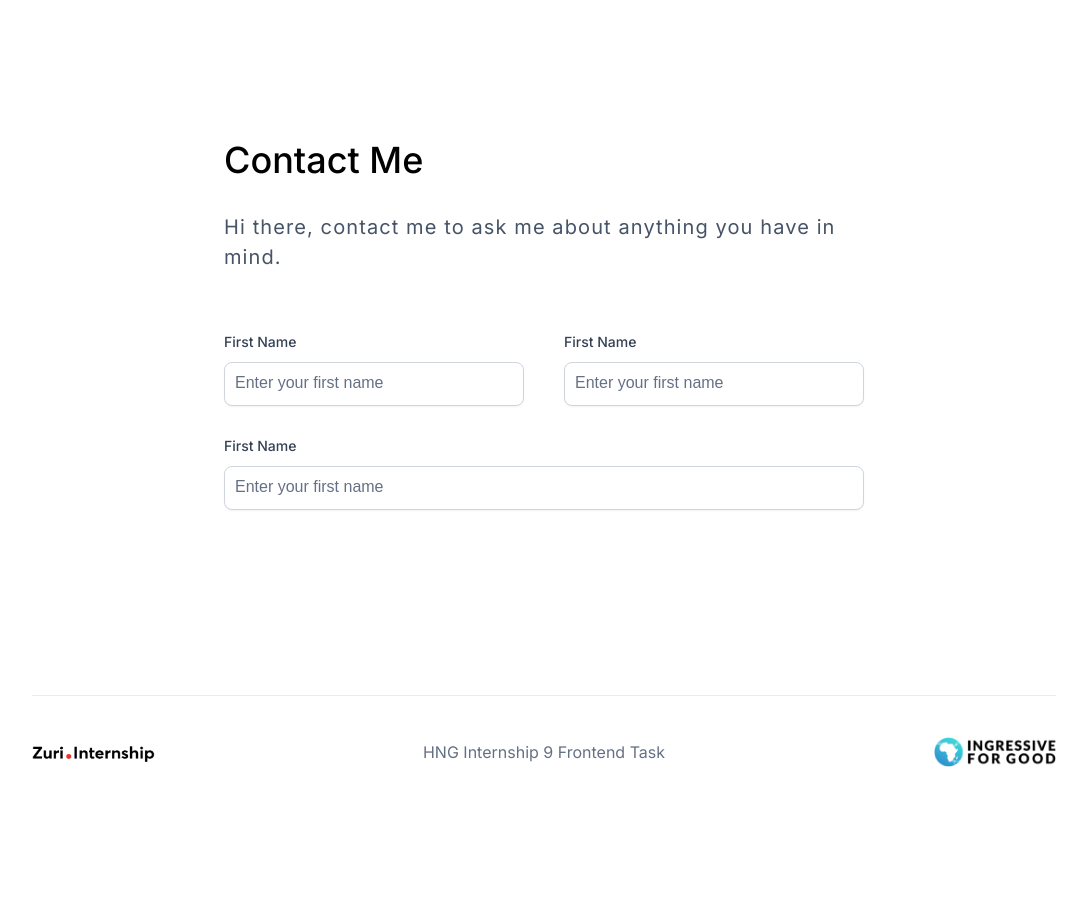
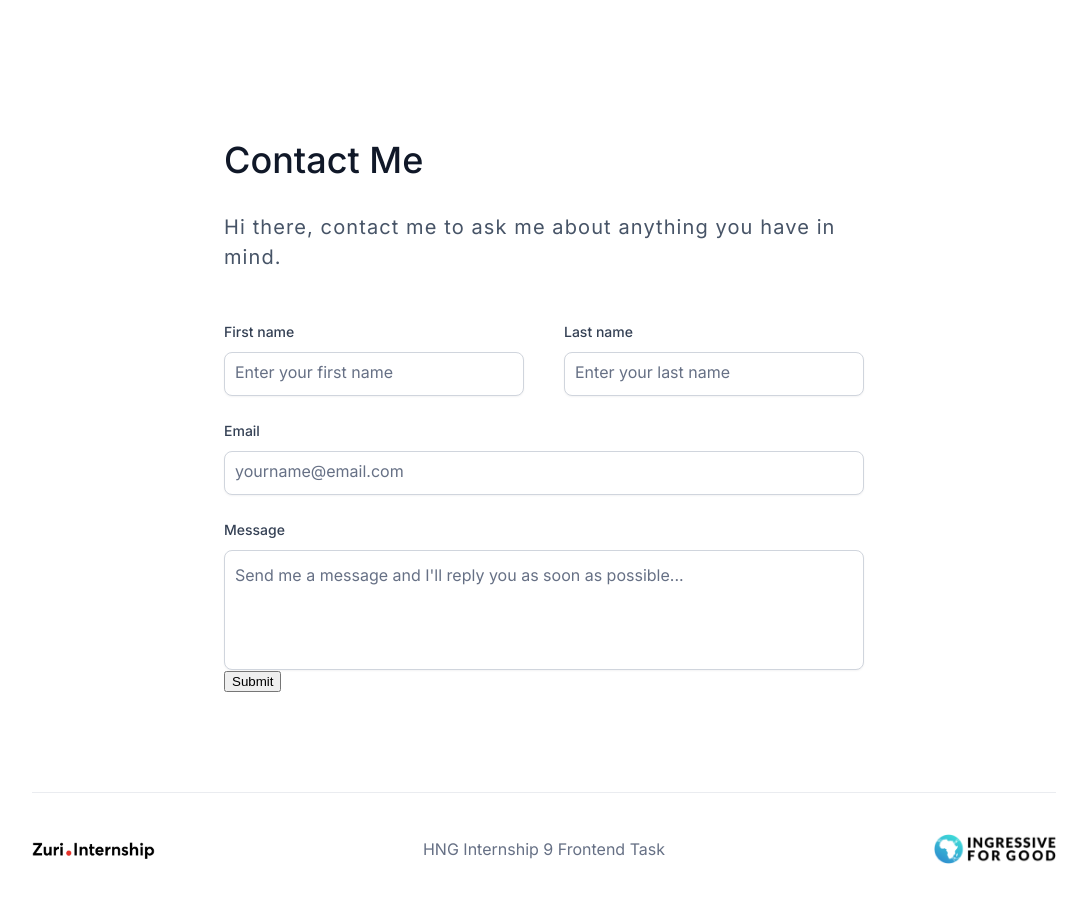
Before and after one commit to MiracleUFO/zuri-task1, a React (Create React App) app: page /contact in a window 1280 px wide. Shown: the top 902 px of the page, without its empty margins (96-1183 px from the left). Before the commit the page ends 816 px from the top, so only its background shows below. Built offline with nearby package versions, Linux system fonts and the light colour scheme.

Commit message:
feat: Text input fields

```diff
--- a/src/components/TextField/index.js
+++ b/src/components/TextField/index.js
@@ -2,6 +2,7 @@ import styles from './styles.module.css';
 
 const TextField = ({
   id,
+  type,
   label,
   placeholder,
   value,
@@ -10,7 +11,6 @@ const TextField = ({
   multiple,
   ...rest
 }) => {
-  console.log(small);
   return (
     <div className={`${styles.textBox} ${small ? styles.input_small : ''}`}>
       <label htmlFor={id} className={styles.label}>{label}</label>
@@ -28,6 +28,7 @@ const TextField = ({
           className={styles.input}
           id={id}
           value={value}
+          type={type}
           placeholder={placeholder}
           onChange={onChange}
           {...rest}
--- a/src/components/TextField/styles.module.css
+++ b/src/components/TextField/styles.module.css
@@ -4,7 +4,6 @@
   flex-direction: column;
   align-items: flex-start;
   justify-content: space-around;
-  margin: 15px 0;
 }
 
 .label {
@@ -12,10 +11,11 @@
   line-height: 20px;
   font-weight: 500;
   color: #344054;
-  margin-bottom: 10px;
+  margin: 25px 0 10px;
 }
 
 .input, .textArea {
+  display: block;
   width: 100%;
   height: 44px;
   padding: 14px 10px;
@@ -23,11 +23,17 @@
   border: 1px solid #D0D5DD;
   box-shadow: 0px 1px 2px rgba(16, 24, 40, 0.05);
   border-radius: 8px;
+  resize: none;
+}
+
+.textArea {
+  height: auto;
 }
 
 .input::placeholder, .textArea::placeholder {
   color: #667085;
   font-size: 16px;
+  font-family: 'Inter';
 }
 
 @media (min-width: 750px) {
--- a/src/pages/Contact/index.js
+++ b/src/pages/Contact/index.js
@@ -37,7 +37,7 @@ const Contact = () => {
           <TextField
             id="first_name"
             name="firstName"
-            label="First Name"
+            label="First name"
             placeholder="Enter your first name"
             value={fields.firstName}
             onChange={handleChange}
@@ -45,25 +45,39 @@ const Contact = () => {
             required
           />
           <TextField
-            id="first_name"
-            name="firstName"
-            label="First Name"
-            placeholder="Enter your first name"
-            value={fields.firstName}
+            id="last_name"
+            name="lastName"
+            label="Last name"
+            placeholder="Enter your last name"
+            value={fields.lastName}
             onChange={handleChange}
             small
             required
           />
         </section>
         <TextField
-          id="first_name"
-          name="firstName"
-          label="First Name"
-          placeholder="Enter your first name"
-          value={fields.firstName}
+          id="email"
+          name="email"
+          label="Email"
+          placeholder="yourname@email.com"
+          type="email"
+          value={fields.email}
           onChange={handleChange}
           required
         />
+        <TextField
+          id="message"
+          name="message"
+          label="Message"
+          placeholder="Send me a message and I'll reply you as soon as possible..."
+          value={fields.message}
+          onChange={handleChange}
+          multiple
+          rows="6"
+          required
+        />
+
+        <button type="submit">Submit</button>
       </form>
     </main>
   )
--- a/src/pages/Contact/styles.module.css
+++ b/src/pages/Contact/styles.module.css
@@ -8,6 +8,7 @@
   line-height: 44px;
   font-size: 36px;
   font-weight: 500;
+  color: #101828;
 }
 
 .header p {
@@ -19,7 +20,7 @@
 }
 
 .form {
-  margin-top: 45px;
+  margin-top: 25px;
 }
 
 .flex_container {
```
